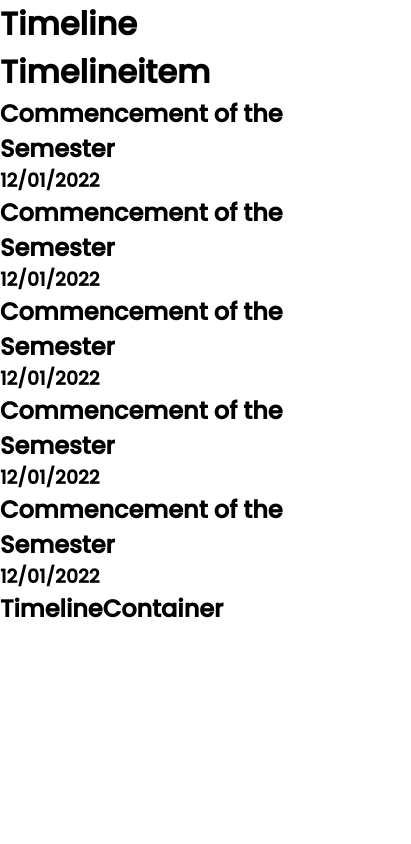
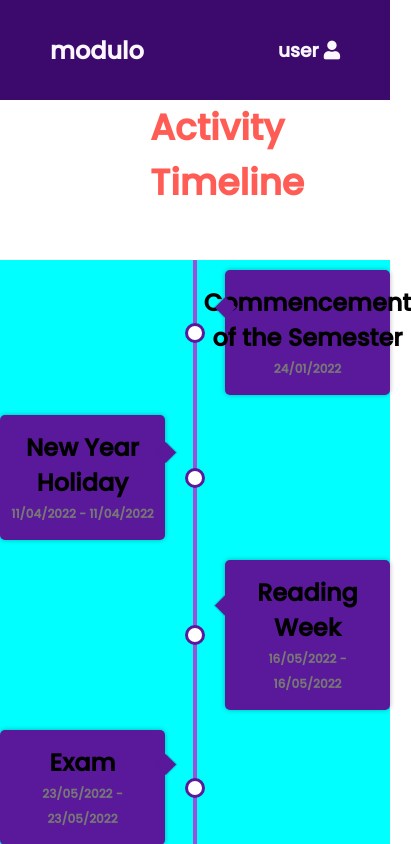
Before and after one commit to GayanKod/Modulo, a React (Create React App) app in the folder client/: page /timeline in a window 390 px wide. Shown: the top 844 px of the page, 411 px wide, since content can reach past the window. Built offline with nearby package versions, Linux system fonts and the light colour scheme.

Commit message:
Implemented the timeline

```diff
--- a/client/src/components/Timeline/TimelineContainer.tsx
+++ b/client/src/components/Timeline/TimelineContainer.tsx
@@ -1,11 +1,18 @@
 import timelineData from './data';
 import TimelineItem from './TimelineItem';
+import React from 'react';
 
 function TimelineContainer(){
-    return(
-        <h2>TimelineContainer</h2>
-
-    );
+    return<>{
+        timelineData.length > 0 && (
+            <div className="timeline-container">
+                {timelineData.map((data, idx) => (
+                    <TimelineItem data={data} key={idx} />
+                ))}
+            </div>
+        )
+    }</>
 }
 
+
 export default TimelineContainer;
--- a/client/src/components/Timeline/TimelineItem.tsx
+++ b/client/src/components/Timeline/TimelineItem.tsx
@@ -1,19 +1,25 @@
-import timelineEvents from "./data";
-function TimelineItem(){
-    return(
-        <>
-        <h1>Timelineitem</h1>
-        <div className="timeline-item">
-                {timelineEvents.map(event =>(
-                    <div className="content-holder">
-                         <h2 className="event-name">{event.eventName} </h2>
-                         <h3 className="event-starting-date">
-                             {event.startingDate}
-                         </h3>
+import "../../styles/Timeline.scss";
+const TimelineItem = ({data}:{[key:string]:any}) => (
+    <div className="timeline-item">
+        <div className="timeline-item-content">
+
+            {/* <span className="tag" style={{ background: data.category.color }}>
+                {data.category.tag}
+            </span> */}
+
+            <div className="event">
+                        <h2 className="event-name" >
+                            {data.eventName}
+                        </h2>
+                        <div className="Date">
+                            <time className="event-starting-date">{data.startingDate}</time>
+                             {data.endingDate &&
+                             <time className="event-starting-date"> - {data.startingDate}</time>}
+                        </div>
                     </div>
-                ))}
+            <span className="circle" />
         </div>
-        </>
-    );
-}
+    </div>
+);
+
 export default TimelineItem;
--- a/client/src/components/Timeline/data.tsx
+++ b/client/src/components/Timeline/data.tsx
@@ -1,30 +1,32 @@
+//Data for the time line
 const timelineEvents=[
     {
         eventName: "Commencement of the Semester",
-        startingDate: "12/01/2022",
-        endingDate: "12/01/2022"
+        startingDate: "24/01/2022",
+        endingDate: ""
     },
     {
-        eventName: "Commencement of the Semester",
-        startingDate: "12/01/2022",
-        endingDate: "12/01/2022",
+        eventName: "New Year Holiday",
+        startingDate: "11/04/2022",
+        endingDate: "24/04/2022",
     },
     {
-        eventName: "Commencement of the Semester",
-        startingDate: "12/01/2022",
-        endingDate: "12/01/2022",
+        eventName: "Reading Week",
+        startingDate: "16/05/2022",
+        endingDate: "22/05/2022",
     },
     {
-        eventName: "Commencement of the Semester",
-        startingDate: "12/01/2022",
-        endingDate: "12/01/2022",
+        eventName: "Exam",
+        startingDate: "23/05/2022",
+        endingDate: "05/06/2022",
     },
     {
-        eventName: "Commencement of the Semester",
-        startingDate: "12/01/2022",
-        endingDate: "12/01/2022",
+        eventName: "Project Evaluation",
+        startingDate: "06/06/2022",
+        endingDate: "19/06/2022",
     }
 
-];
+    ]
+
 
 export default timelineEvents;
--- a/client/src/pages/Timeline.tsx
+++ b/client/src/pages/Timeline.tsx
@@ -1,10 +1,12 @@
 import TimelineContainer from "../components/Timeline/TimelineContainer";
-import TimelineItem from "../components/Timeline/TimelineItem";
+import Navbar2 from "../components/Navbar2";
+import PageTitle from "../components/PageTitle";
+import "../styles/TimelinePage.scss";
 function Timeline(){
     return(
         <>
-        <h1>Timeline</h1>
-        <TimelineItem/>
+        <Navbar2/>
+        <PageTitle title="Activity Timeline"/>
         <TimelineContainer/>
         </>
 
--- /dev/null
+++ b/client/src/styles/Timeline.scss
@@ -0,0 +1,208 @@
+@import "../styleVar/colorPalette.scss";
+* {
+	box-sizing: border-box;
+}
+
+// body {
+// 	background-image: linear-gradient(135deg, #f5f7fa 0%, #c3cfe2 100%);
+
+// 	display: flex;
+// 	align-items: center;
+// 	justify-content: center;
+// 	flex-direction: column;
+
+// 	min-height: 100vh;
+// 	font-family: 'Lato', sans-serif;
+// 	margin: 0;
+// }
+
+// #app {
+// 	padding: 0 20px;
+// 	width: 100%;
+// }
+
+.timeline-container {
+    background-color: aqua;
+    display: flex;
+    flex-direction: column;
+    position: relative;
+    margin: 40px 0;
+}
+
+.timeline-container::after {
+    background-color:$P6;
+    content: '';
+    position: absolute;
+    left: calc(50% - 2px);
+    width: 4px;
+    height: 100%;
+}
+
+.timeline-item {
+    display: flex;
+    justify-content: flex-end;
+    padding-right: 30px;
+    position: relative;
+    margin: 10px 0;
+    width: 50%;
+}
+
+.timeline-item:nth-child(odd) {
+    align-self: flex-end;
+    justify-content: flex-start;
+    padding-left: 30px;
+    padding-right: 0;
+}
+
+.timeline-item-content {
+    box-shadow: 0 0 5px rgba(0, 0, 0, 0.3);
+    border-radius: 5px;
+    background-color:$P4;
+    display: flex;
+    flex-direction: column;
+    align-items: flex-end;
+    padding: 15px;
+    position: relative;
+    width: 400px;
+    max-width: 70%;
+    text-align: right;
+}
+
+.timeline-item-content::after {
+    content: ' ';
+    background-color:$P4;
+    box-shadow: 1px -1px 1px rgba(0, 0, 0, 0.2);
+    position: absolute;
+    right: -7.5px;
+    top: calc(30% - 7.5px);
+    transform: rotate(45deg);
+    width: 15px;
+    height: 15px;
+}
+
+.timeline-item:nth-child(odd) .timeline-item-content {
+    text-align: left;
+    align-items: flex-start;
+}
+
+.timeline-item:nth-child(odd) .timeline-item-content::after {
+    right: auto;
+    left: -7.5px;
+    box-shadow: -1px 1px 1px rgba(0, 0, 0, 0.2);
+}
+
+.timeline-item-content .tag {
+    color: #fff;
+    font-size: 12px;
+    font-weight: bold;
+    top: 5px;
+    left: 5px;
+    letter-spacing: 1px;
+    padding: 5px;
+    position: absolute;
+    text-transform: uppercase;
+}
+
+.timeline-item:nth-child(odd) .timeline-item-content .tag {
+    left: auto;
+    right: 5px;
+}
+
+.timeline-item-content time {
+    color: #777;
+    font-size: 12px;
+    font-weight: bold;
+}
+
+.timeline-item-content p {
+    font-size: 16px;
+    line-height: 24px;
+    margin: 15px 0;
+    max-width: 250px;
+}
+
+.timeline-item-content a {
+	color: #333;
+	text-decoration: none;
+    font-size: 14px;
+    font-weight: bold;
+}
+
+.timeline-item-content a::after {
+    content: ' ►';
+    font-size: 12px;
+}
+
+.timeline-item-content .circle {
+    background-color: #fff;
+    border: 3px solid $P4;
+    border-radius: 50%;
+    position: absolute;
+    top: calc(50% - 10px);
+    right: -40px;
+    width: 20px;
+    height: 20px;
+    z-index: 100;
+}
+
+.timeline-item:nth-child(odd) .timeline-item-content .circle {
+    right: auto;
+    left: -40px;
+}
+
+@media only screen and (max-width: 1023px) {
+    .timeline-item-content {
+        max-width: 100%;
+    }
+}
+
+@media only screen and (max-width: 767px) {
+    .timeline-item-content,
+    .timeline-item:nth-child(odd) .timeline-item-content {
+        padding: 15px 10px;
+        text-align: center;
+        align-items: center;
+    }
+
+    .timeline-item-content .tag {
+        width: calc(100% - 10px);
+        text-align: center;
+    }
+
+    .timeline-item-content time {
+        margin-top: 20px;
+    }
+
+    .timeline-item-content a {
+        text-decoration: underline;
+    }
+
+    .timeline-item-content a::after {
+        display: none;
+    }
+}
+
+footer {
+    background-color: #222;
+    color: #fff;
+    font-size: 14px;
+    bottom: 0;
+    position: fixed;
+    left: 0;
+    right: 0;
+    text-align: center;
+    z-index: 999;
+}
+
+footer p {
+    margin: 10px 0;
+}
+
+footer i {
+    color: red;
+}
+
+footer a {
+    color: #3c97bf;
+    text-decoration: none;
+}
--- a/client/src/styles/TimelinePage.scss
+++ b/client/src/styles/TimelinePage.scss
@@ -0,0 +1,3 @@
+*{
+    box-sizing: border-box;
+}
```
Also changed, not shown: 1 other file (tests, documents, lock files or other folders).
